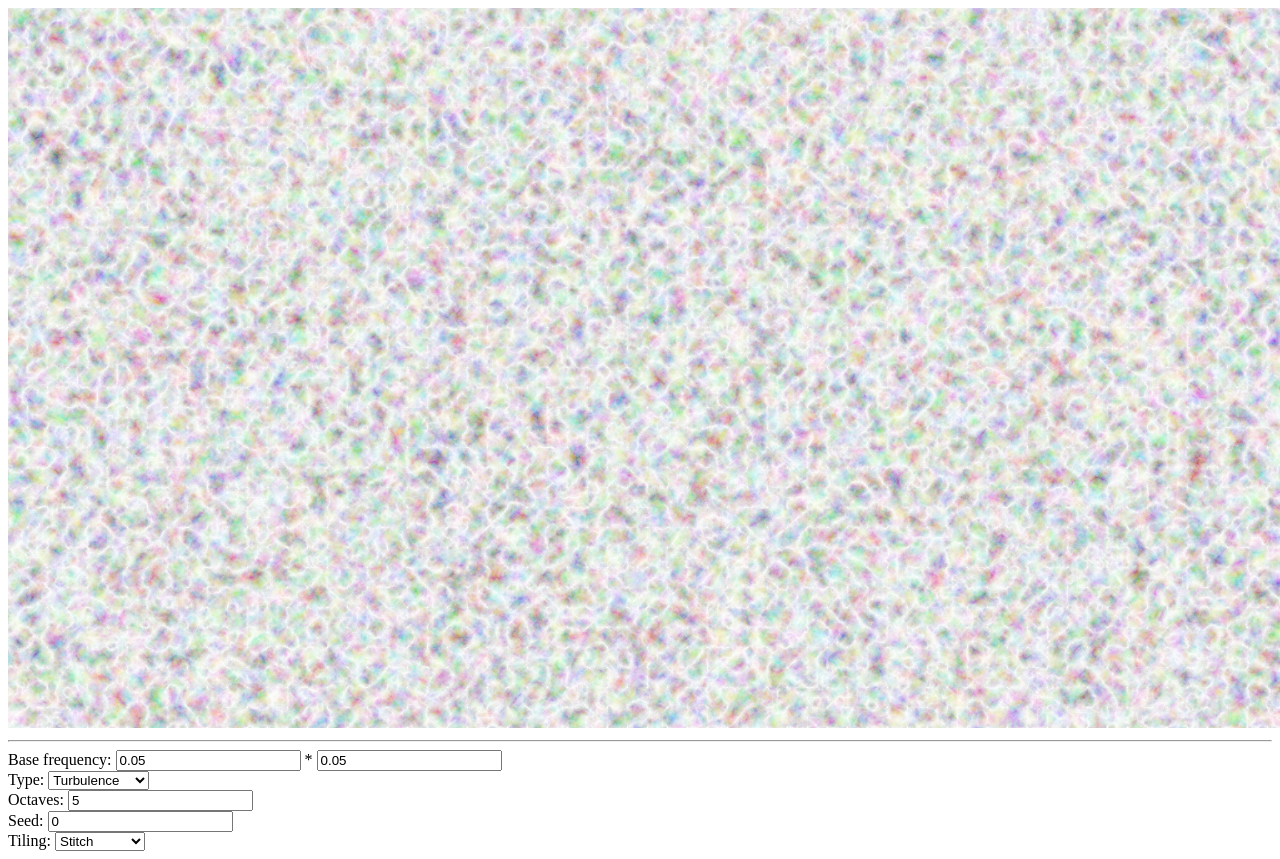
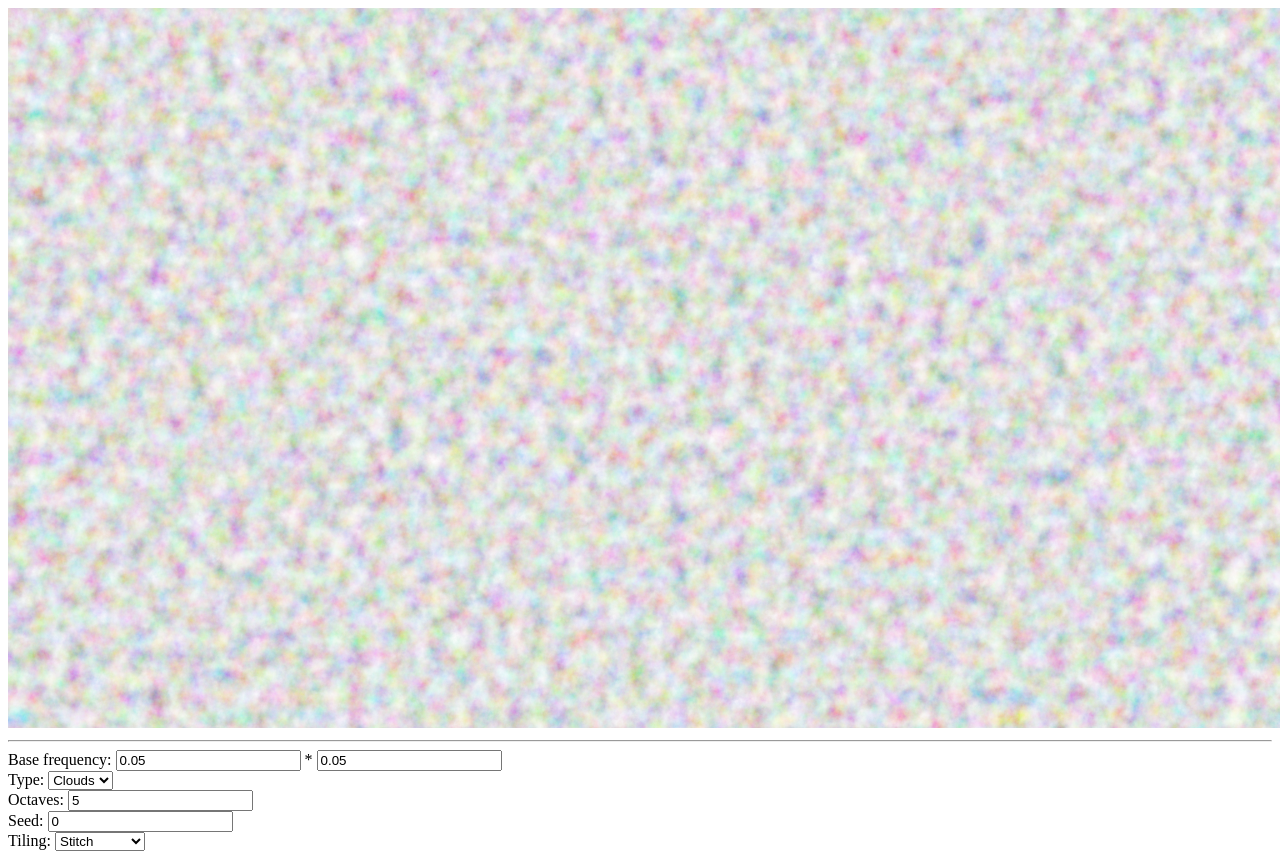
Before and after one commit to yikuansun/photopea-fractalnoise, a plain HTML site: page index.html in a window 1280 px wide. Drawn offline with Linux system fonts and the light colour scheme.

Commit message:
Change names for noise type

```diff
--- a/index.html
+++ b/index.html
@@ -9,7 +9,7 @@
             <filter id='noise' x='0%' y='0%' width='100%' height='100%'>
                 <feTurbulence
                     baseFrequency="0.05 0.05"
-                    type="turbulence"
+                    type="fractalNoise"
                     numOctaves="5"
                     seed="0"
                     stitchTiles="stitch"
@@ -21,7 +21,7 @@
         </svg>
         <hr />
         Base frequency: <input type="number" value="0.05" step="0.001" id="baseFrequency1" /> * <input type="number" value="0.05" step="0.001" id="baseFrequency2" /><br />
-        Type: <select id="noiseType"><option value="turbulence">Turbulence</option><option value="fractalNoise">Fractal Noise</option></select><br />
+        Type: <select id="noiseType"><option value="fractalNoise">Clouds</option><option value="turbulence">Energy</option></select><br />
         Octaves: <input type="number" value="5" id="octaves" /><br />
         Seed: <input type="number" value="0" id="seed" /><br />
         Tiling: <select id="stitchTiles"><option value="stitch">Stitch</option><option value="noStitch">Don't Stitch</option></select><br />
```
